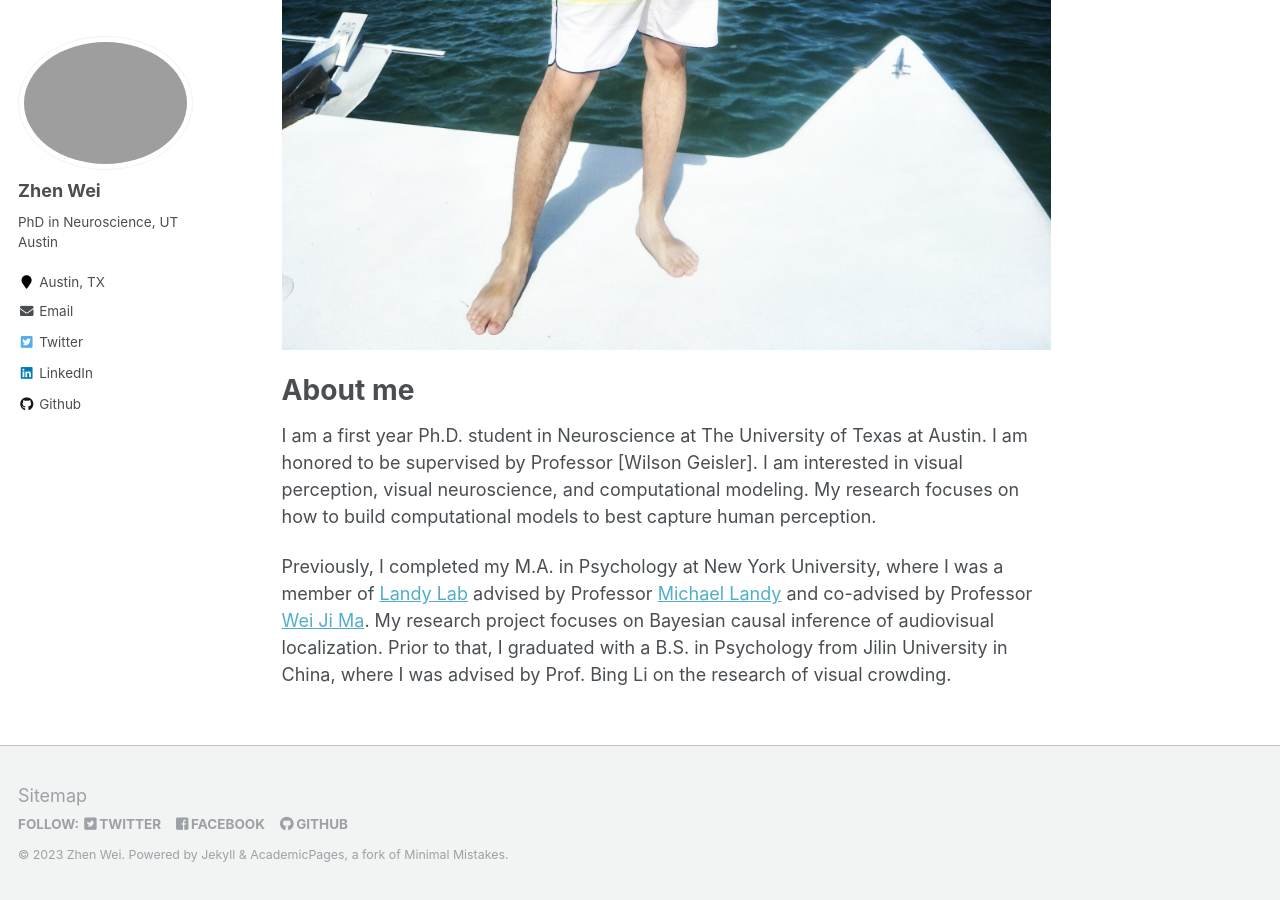
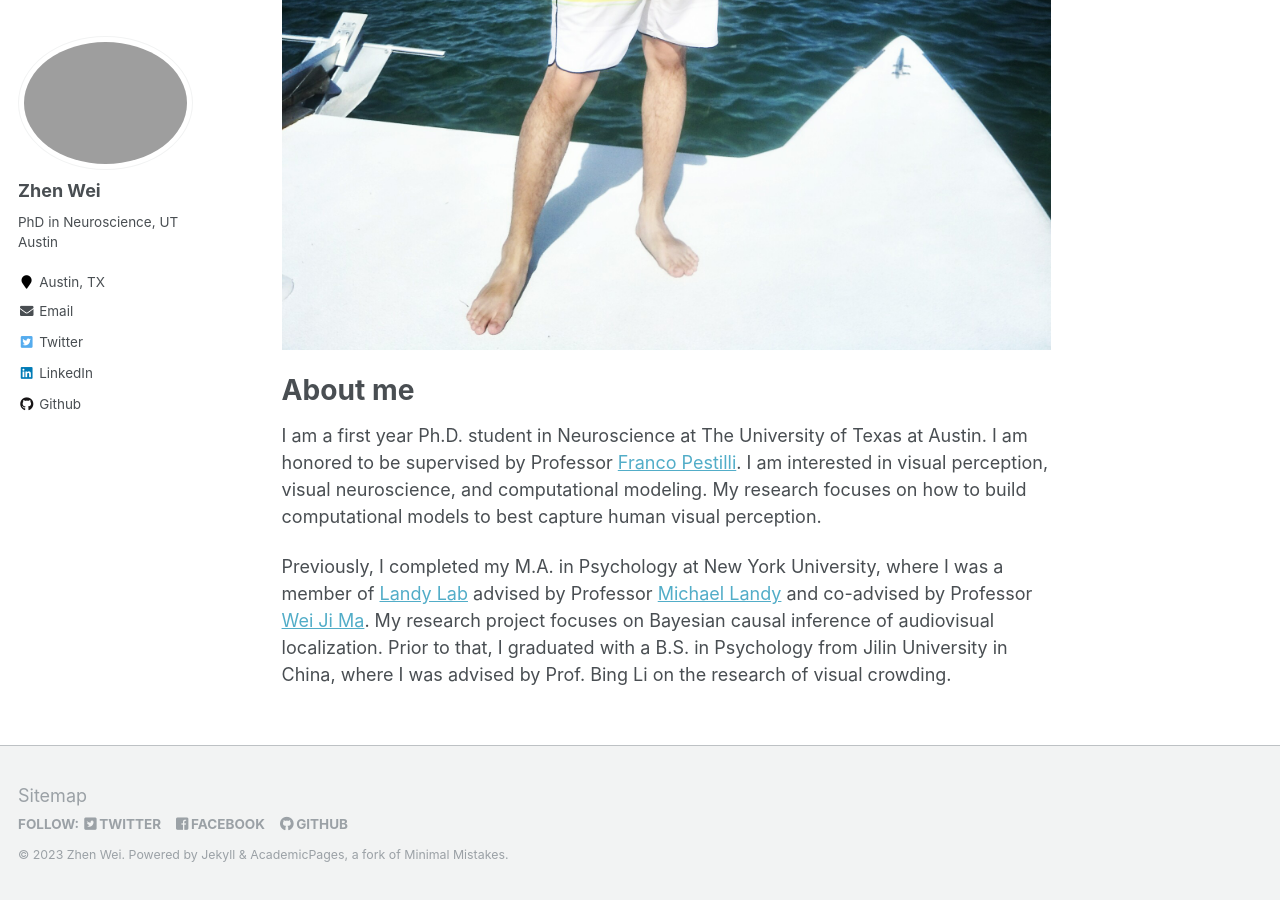
Before and after one commit to zhenwei-psych/zhenwei-psych.github.io, a Jekyll site: the page built from _pages/about.md, in a window 1280 px wide and 900 px high, scrolled down 863 px. Built offline with Jekyll 4.4.1, drawn with Linux system fonts in a browser that asks for light colours.

Commit message:
Update about.md

```diff
--- a/_pages/about.md
+++ b/_pages/about.md
@@ -12,6 +12,6 @@ redirect_from:
 
 About me
 ======
-I am a first year Ph.D. student in Neuroscience at The University of Texas at Austin. I am honored to be supervised by Professor [Wilson Geisler]. I am interested in visual perception, visual neuroscience, and computational modeling. My research focuses on how to build computational models to best capture human perception.
+I am a first year Ph.D. student in Neuroscience at The University of Texas at Austin. I am honored to be supervised by Professor [Franco Pestilli](https://liberalarts.utexas.edu/psychology/faculty/fp4834). I am interested in visual perception, visual neuroscience, and computational modeling. My research focuses on how to build computational models to best capture human visual perception.
 
 Previously, I completed my M.A. in Psychology at New York University, where I was a member of [Landy Lab](http://wp.nyu.edu/landylab) advised by Professor [Michael Landy](https://as.nyu.edu/faculty/michael-s-landy.html) and co-advised by Professor [Wei Ji Ma](https://as.nyu.edu/faculty/weiji-ma.html). My research project focuses on Bayesian causal inference of audiovisual localization. Prior to that, I graduated with a B.S. in Psychology from Jilin University in China, where I was advised by Prof. Bing Li on the research of visual crowding.
```
